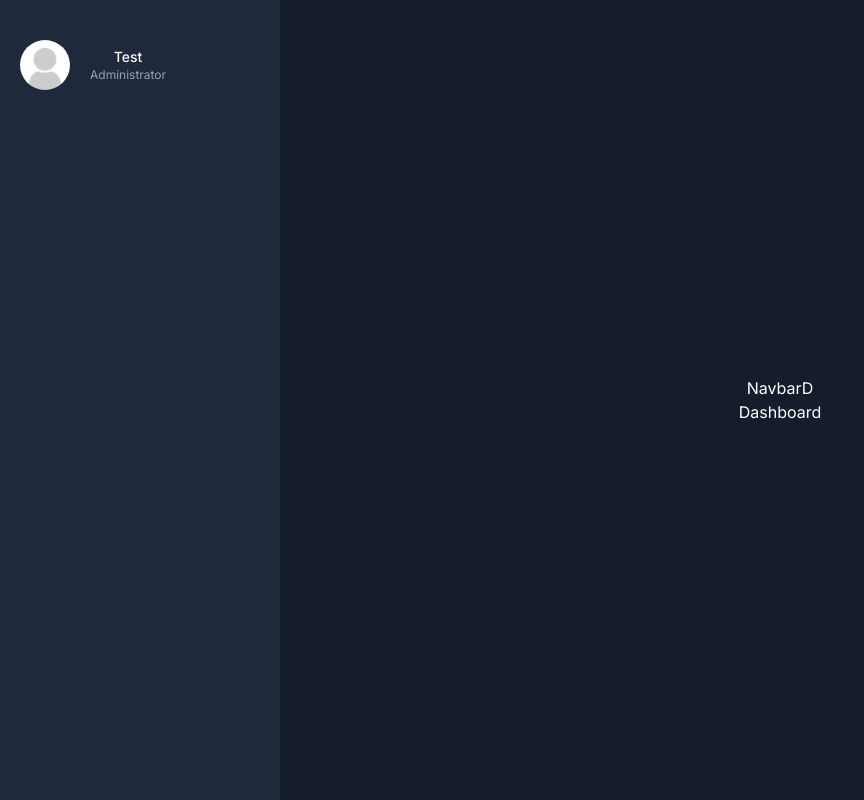
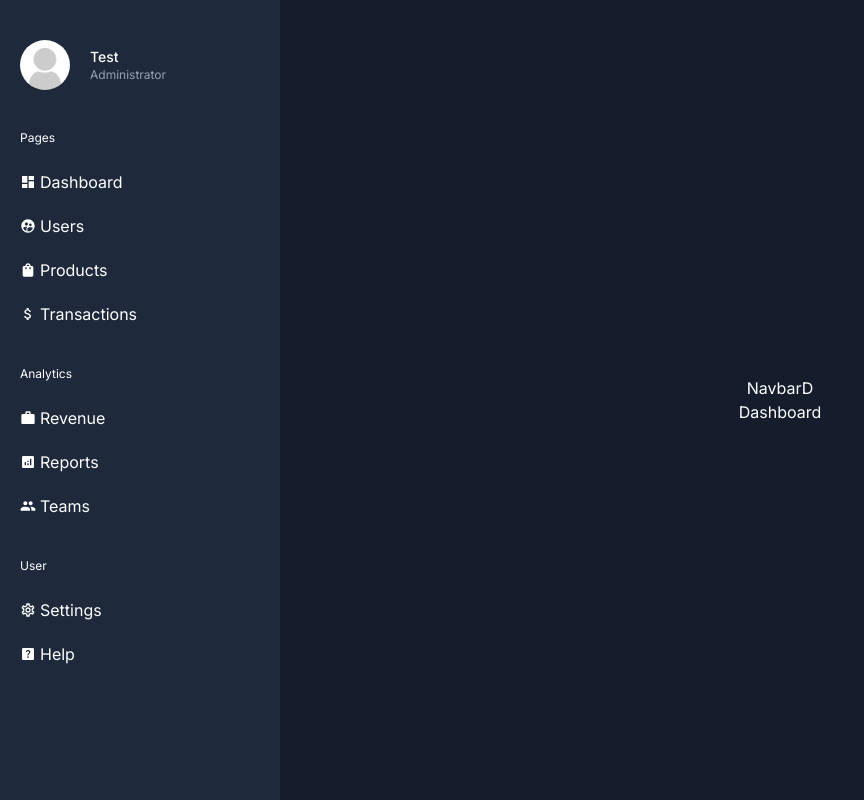
Before and after one commit to meysam-gheitasi/admin-dashboard-responsive, a Next.js app: page /dashboard in a window 1280 px wide. Shown: the whole page, without its empty margins (0-864 px from the left). Built offline with nearby package versions, Linux system fonts and the light colour scheme.

Commit message:
Creating a suitable distance between the content of SideboarD and assigning the content to the tags of this component and creating the MenuLink fvh component to display the icon and its title along with the possibility of a link to a dedicated address.

```diff
--- /dev/null
+++ b/app/components/ui/dashboard/sidebar/MenuLink.tsx
@@ -0,0 +1,16 @@
+import Link from "next/link"
+
+
+export default function MenuLink({ item }) {
+
+    return (
+        <Link href={item.path} className={`flex-start !items-center gap-x-1 !text-md `}>
+            <span className="">
+                {item.icon}
+            </span>
+            <span>
+                {item.title}
+            </span>
+        </Link>
+    )
+}
--- a/app/components/ui/dashboard/sidebar/SidebarD.tsx
+++ b/app/components/ui/dashboard/sidebar/SidebarD.tsx
@@ -1,16 +1,106 @@
 // DATA MENUS TITLES,ICONS...
-import { SIDEBAR_MENUS, USERS_INFO } from '@/app/data/constants'
+import { USERS_INFO } from '@/app/data/constants'
 import UserSide from './UserSide'
+import MenuLink from './MenuLink';
+
+import {
+  MdDashboard,
+  MdSupervisedUserCircle,
+  MdShoppingBag,
+  MdAttachMoney,
+  MdWork,
+  MdAnalytics,
+  MdPeople,
+  MdOutlineSettings,
+  MdHelpCenter,
+  MdLogout,
+} from "react-icons/md";
+
 
 export default function SidebarD() {
 
+  const menuItems = [
+    {
+      title: "Pages",
+      list: [
+        {
+          title: "Dashboard",
+          path: "/dashboard",
+          icon: <MdDashboard />,
+        },
+        {
+          title: "Users",
+          path: "/dashboard/users",
+          icon: <MdSupervisedUserCircle />,
+        },
+        {
+          title: "Products",
+          path: "/dashboard/products",
+          icon: <MdShoppingBag />,
+        },
+        {
+          title: "Transactions",
+          path: "/dashboard/transactions",
+          icon: <MdAttachMoney />,
+        },
+      ],
+    },
+    {
+      title: "Analytics",
+      list: [
+        {
+          title: "Revenue",
+          path: "/dashboard/revenue",
+          icon: <MdWork />,
+        },
+        {
+          title: "Reports",
+          path: "/dashboard/reports",
+          icon: <MdAnalytics />,
+        },
+        {
+          title: "Teams",
+          path: "/dashboard/teams",
+          icon: <MdPeople />,
+        },
+      ],
+    },
+    {
+      title: "User",
+      list: [
+        {
+          title: "Settings",
+          path: "/dashboard/settings",
+          icon: <MdOutlineSettings />,
+        },
+        {
+          title: "Help",
+          path: "/dashboard/help",
+          icon: <MdHelpCenter />,
+        },
+      ],
+    },
+  ];
+
   return (
-    <div className="sticky top-10">
-      {
-        USERS_INFO.map(item => (
+    <div className="flex-start flex-col gap-y-5 sticky top-10">
+      <div>
+        {USERS_INFO.map(item => (
           <UserSide key={item.title} user={item} />
-        ))
-      }
+        ))}
+      </div>
+      <ul className='flex-start flex-col gap-y-5'>
+        {menuItems.map(items => (
+          <li className='flex-start flex-col gap-y-5' key={items.title}>
+            <span className="flex-start text-xs pt-5 pb-1">
+              {items.title}
+            </span>
+            {items.list.map(item => (
+              <MenuLink item={item} key={item.title} />
+            ))}
+          </li>
+        ))}
+      </ul>
     </div>
   )
 }
--- a/app/components/ui/dashboard/sidebar/UserSide.tsx
+++ b/app/components/ui/dashboard/sidebar/UserSide.tsx
@@ -5,9 +5,9 @@ export default function UserSide({ user }) {
     console.log(user)
 
   return (
-    <div className="flex items-center gap-5">
+    <div className="flex-start !items-center gap-5">
         <Image className="rounded-full object-contain" alt="Users Image" src={user.img || user.image } width={50} height={50} />
-        <div className="flex-center flex-col">
+        <div className="flex-start flex-col">
             <span className="text-sm font-medium">
                 {
                     user.name
--- a/tsconfig.json
+++ b/tsconfig.json
@@ -22,6 +22,6 @@
       "@/*": ["./*"]
     }
   },
-  "include": ["next-env.d.ts", "**/*.ts", "**/*.tsx", ".next/types/**/*.ts"],
+  "include": ["next-env.d.ts", "**/*.ts", "**/*.tsx", ".next/types/**/*.ts", "app/data/constants.ts"],
   "exclude": ["node_modules"]
 }
```
